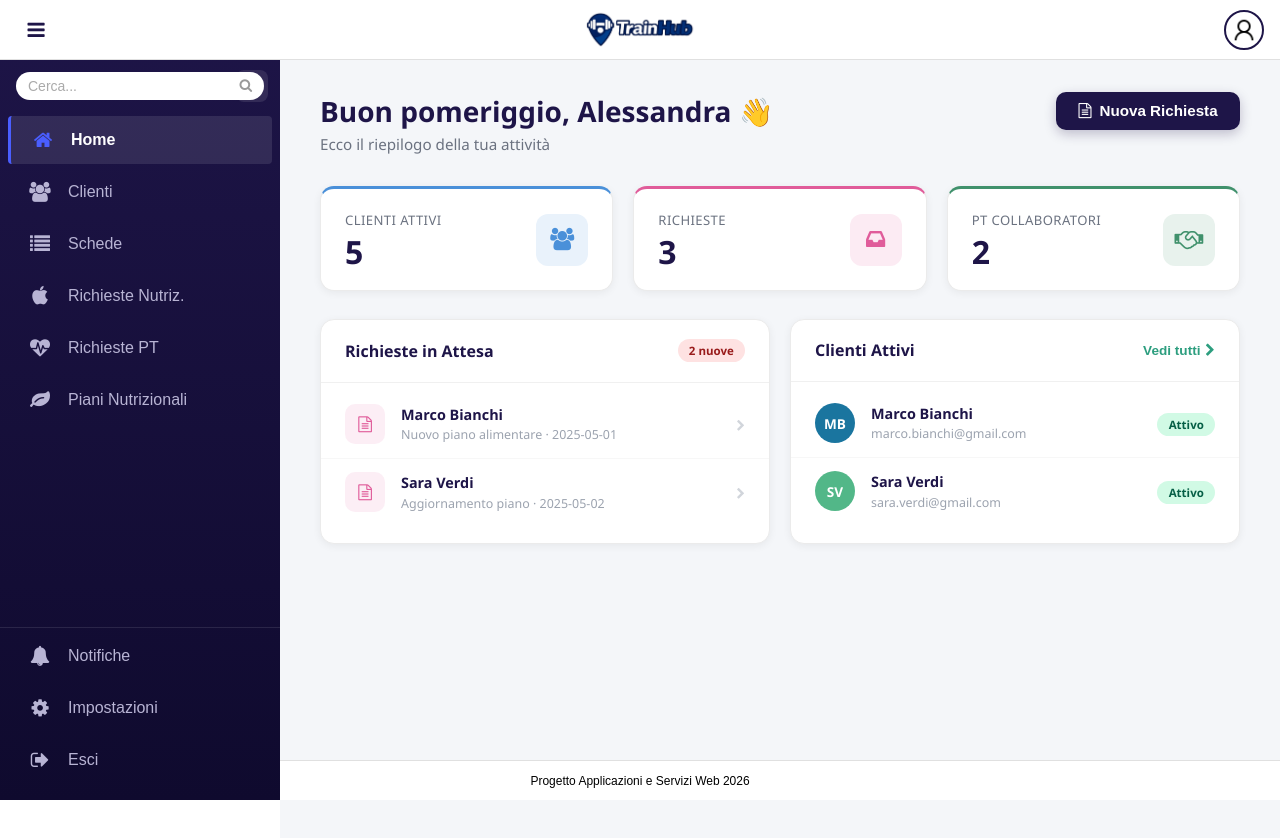
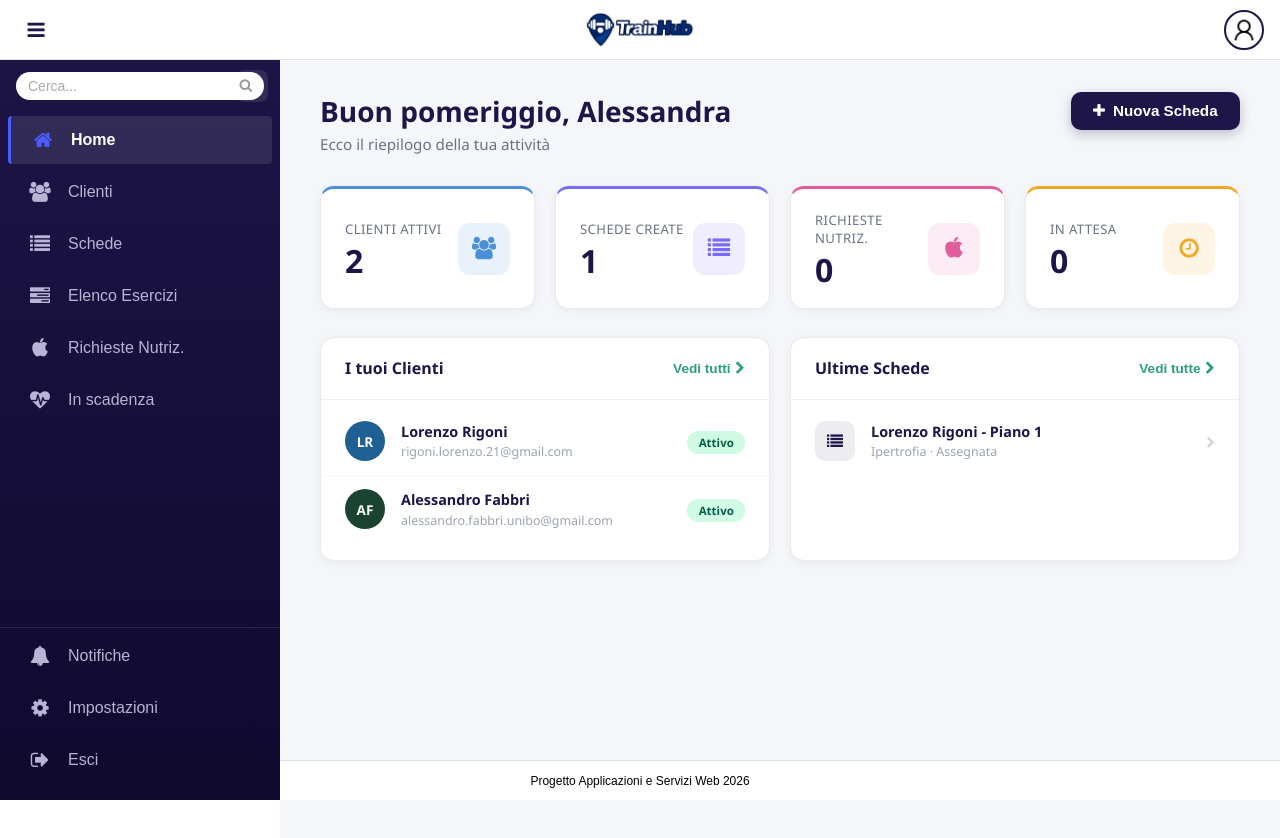
Before and after one commit to LorenzoRigoni/ASW26-TrainHub, a Vue app in the folder frontend/: page /home in a window 1280 px wide. Shown: the top 838 px of the page. Built offline with nearby package versions, Linux system fonts and the light colour scheme.

Commit message:
Added filter on menuItems based on roles. Added new pages to router (still to implement)

```diff
--- a/frontend/src/components/DashboardHome.vue
+++ b/frontend/src/components/DashboardHome.vue
@@ -4,28 +4,31 @@ import StatCard   from './StaticCard.vue'
 import ActionCard from './ActionCard.vue'
 import PanelList  from './HomePanelList.vue'
 import ListItem   from './HomeListItem.vue'
+import { ROLES } from '../constants/roles'
 
+//TODO: valutare se sostituire v-if/else... con v-show, sa W3c sembra sia consigliato usare v-show se possibile (migliora prestazioni e UX)
 const props = defineProps({
   user: {
     type: Object,
-    default: () => ({ nome: 'Alessandra', cognome: 'Versari', ruolo: 'personalTrainer' })
+    default: () => ({ name: 'Alessandra', surname: 'Versari', role: ROLES.PERSONAL_TRAINER })
   },
 
   stats: {
     type: Object,
     default: () => ({ clientiAttivi: 2, schedeCreate: 1, richiesteNutriz: 0, inAttesa: 0 })
   },
+
   clienti: {
     type: Array,
     default: () => [
-      { id: 1, nome: 'Lorenzo',    cognome: 'Rigoni', email: 'rigoni.lorenzo.21@gmail.com',    stato: 'Attivo' },
-      { id: 2, nome: 'Alessandro', cognome: 'Fabbri', email: 'alessandro.fabbri@gmail.com',    stato: 'Attivo' }
+      { id: 1, name: 'Lorenzo',    surname: 'Rigoni', email: 'rigoni.lorenzo.21@gmail.com',    status: 'Attivo' },
+      { id: 2, name: 'Alessandro', surname: 'Fabbri', email: 'alessandro.fabbri@gmail.com',    status: 'Attivo' }
     ]
   },
   schede: {
     type: Array,
     default: () => [
-      { id: 1, titolo: 'Lorenzo Rigoni - Piano 1', categoria: 'Ipertrofia', stato: 'Assegnata' }
+      { id: 1, title: 'Lorenzo Rigoni - Piano 1', category: 'Ipertrofia', status: 'Assegnata' }
     ]
   },
 
@@ -33,11 +36,11 @@ const props = defineProps({
   ultimoAllenamento: { type: Object, default: () => ({ data: '2025-04-28' }) },
   schedeCliente: {
     type: Array,
-    default: () => [{ id: 1, titolo: 'Piano Forza - Settimana 3', categoria: 'Forza', stato: 'Attiva' }]
+    default: () => [{ id: 1, title: 'Piano Forza - Settimana 3', category: 'Forza', status: 'Attiva' }]
   },
   pianiNutrizionali: {
     type: Array,
-    default: () => [{ id: 1, titolo: 'Piano Alimentare Aprile', fileName: 'piano_aprile.pdf' }]
+    default: () => [{ id: 1, title: 'Piano Alimentare Aprile', fileName: 'piano_aprile.pdf' }]
   },
 
   statsNutrizionista: {
@@ -54,8 +57,8 @@ const props = defineProps({
   clientiNutrizionista: {
     type: Array,
     default: () => [
-      { id: 1, nome: 'Marco', cognome: 'Bianchi', email: 'marco.bianchi@gmail.com', stato: 'Attivo' },
-      { id: 2, nome: 'Sara',  cognome: 'Verdi',   email: 'sara.verdi@gmail.com',    stato: 'Attivo' }
+      { id: 1, name: 'Marco', surname: 'Bianchi', email: 'marco.bianchi@gmail.com', status: 'Attivo' },
+      { id: 2, name: 'Sara',  surname: 'Verdi',   email: 'sara.verdi@gmail.com',    status: 'Attivo' }
     ]
   }
 })
@@ -103,16 +106,16 @@ const statCardsNutri = computed(() => [
     <!--HEADER -->
     <div class="dashboard-header">
       <div>
-        <h1 class="welcome-title">{{ greeting }}, {{ user.nome }} 👋</h1>
+        <h1 class="welcome-title">{{ greeting }}, {{ user.name }}</h1>
         <p class="welcome-sub">Ecco il riepilogo della tua attività</p>
       </div>
-      <button v-if="user.ruolo === 'personalTrainer'" class="btn-primary" @click="emit('nuova-scheda')">
+      <button v-if="user.role === ROLES.PERSONAL_TRAINER" class="btn-primary" @click="emit('nuova-scheda')">
         <i class="fa fa-plus"></i> Nuova Scheda
       </button>
-      <button v-else-if="user.ruolo === 'cliente'" class="btn-primary" @click="emit('inizia-allenamento')">
+      <button v-else-if="user.role === ROLES.CLIENTE" class="btn-primary" @click="emit('inizia-allenamento')">
         <i class="fa fa-play"></i> Inizia Allenamento
       </button>
-      <button v-else-if="user.ruolo === 'nutrizionista'" class="btn-primary" @click="emit('apri-richiesta', null)">
+      <button v-else-if="user.role === ROLES.NUTRIZIONISTA" class="btn-primary" @click="emit('apri-richiesta', null)">
         <i class="fa fa-file-text-o"></i> Nuova Richiesta
       </button>
     </div>
@@ -120,7 +123,7 @@ const statCardsNutri = computed(() => [
 
 
     <!-- PERSONAL TRAINER -->
-    <template v-if="user.ruolo === 'personalTrainer'">
+    <template v-if="user.role === ROLES.PERSONAL_TRAINER">
 
       <div class="stats-grid">
         <StatCard
@@ -141,18 +144,18 @@ const statCardsNutri = computed(() => [
         >
           <ListItem
             v-for="c in clienti" :key="c.id"
-            :title="`${c.nome} ${c.cognome}`"
+            :title="`${c.name} ${c.surname}`"
             :subtitle="c.email"
             @click="emit('apri-cliente', c.id)"
           >
             <template #left>
-              <div class="avatar" :style="{ background: getAvatarColor(c.nome) }">
-                {{ getInitials(c.nome, c.cognome) }}
+              <div class="avatar" :style="{ background: getAvatarColor(c.name) }">
+                {{ getInitials(c.name, c.surname) }}
               </div>
             </template>
             <template #right>
-              <span class="badge" :class="c.stato === 'Attivo' ? 'badge-attivo' : 'badge-inattivo'">
-                {{ c.stato }}
+              <span class="badge" :class="c.status === 'Attivo' ? 'badge-attivo' : 'badge-inattivo'">
+                {{ c.status }}
               </span>
             </template>
           </ListItem>
@@ -168,8 +171,8 @@ const statCardsNutri = computed(() => [
         >
           <ListItem
             v-for="s in schede" :key="s.id"
-            :title="s.titolo"
-            :subtitle="`${s.categoria} · ${s.stato}`"
+            :title="s.title"
+            :subtitle="`${s.category} · ${s.status}`"
             @click="emit('apri-scheda', s.id)"
           >
             <template #left>
@@ -185,7 +188,7 @@ const statCardsNutri = computed(() => [
     </template>
 
     <!--  CLIENTE -->
-    <template v-else-if="user.ruolo === 'cliente'">
+    <template v-else-if="user.role === ROLES.CLIENTE">
       <div class="action-cards-grid">
         <ActionCard
           icon="fa fa-book" icon-color="#4a90d9" icon-bg="rgba(74,144,217,0.12)"
@@ -240,8 +243,8 @@ const statCardsNutri = computed(() => [
         >
           <ListItem
             v-for="s in schedeCliente" :key="s.id"
-            :title="s.titolo"
-            :subtitle="`${s.categoria} · ${s.stato}`"
+            :title="s.title"
+            :subtitle="`${s.category} · ${s.status}`"
             @click="emit('apri-scheda-cliente', s.id)"
           >
             <template #left>
@@ -280,7 +283,7 @@ const statCardsNutri = computed(() => [
     </template>
 
     <!--  NUTRIZIONISTA -->
-    <template v-else-if="user.ruolo === 'nutrizionista'">
+    <template v-else-if="user.role === ROLES.NUTRIZIONISTA">
 
       <div class="stats-grid stats-grid--3">
         <StatCard
@@ -325,17 +328,17 @@ const statCardsNutri = computed(() => [
         >
           <ListItem
             v-for="c in clientiNutrizionista" :key="c.id"
-            :title="`${c.nome} ${c.cognome}`"
+            :title="`${c.name} ${c.surname}`"
             :subtitle="c.email"
             @click="emit('apri-cliente-nutrizionista', c.id)"
           >
             <template #left>
-              <div class="avatar" :style="{ background: getAvatarColor(c.nome) }">
-                {{ getInitials(c.nome, c.cognome) }}
+              <div class="avatar" :style="{ background: getAvatarColor(c.name) }">
+                {{ getInitials(c.name, c.surname) }}
               </div>
             </template>
             <template #right>
-              <span class="badge badge-attivo">{{ c.stato }}</span>
+              <span class="badge badge-attivo">{{ c.status }}</span>
             </template>
           </ListItem>
         </PanelList>
--- a/frontend/src/components/HomeListItem.vue
+++ b/frontend/src/components/HomeListItem.vue
@@ -1,7 +1,5 @@
 <script setup>
 // Singola riga di lista.
-// Slot #left  → avatar o icona (opzionale, ha un default)
-// Slot #right → badge, freccia, bottone download, ecc.
 defineProps({
   title:    { type: String, required: true },
   subtitle: { type: String, default: '' },
@@ -42,11 +40,22 @@ const emit = defineEmits(['click'])
   transition: background-color 0.15s;
   border-bottom: 1px solid #f7f7f7;
 }
-.list-item:last-child { border-bottom: none; }
-.list-item:hover { background-color: #f8f9ff; }
 
-.list-item-left  { flex-shrink: 0; }
-.list-item-right { flex-shrink: 0; }
+.list-item:last-child {
+    border-bottom: none;
+}
+
+.list-item:hover {
+    background-color: #f8f9ff;
+}
+
+.list-item-left  {
+    flex-shrink: 0;
+}
+
+.list-item-right {
+    flex-shrink: 0;
+}
 
 .item-info {
   flex: 1;
@@ -55,6 +64,7 @@ const emit = defineEmits(['click'])
   gap: 0.15rem;
   min-width: 0;
 }
+
 .item-title {
   font-size: 0.9rem;
   font-weight: 600;
@@ -63,6 +73,7 @@ const emit = defineEmits(['click'])
   overflow: hidden;
   text-overflow: ellipsis;
 }
+
 .item-sub {
   font-size: 0.78rem;
   color: #9ca3af;
--- a/frontend/src/components/SideMenu.vue
+++ b/frontend/src/components/SideMenu.vue
@@ -1,11 +1,16 @@
 <script setup>
 import { ref } from 'vue'
 import SideMenuItem from './SideMenuItem.vue'
+import { ROLES } from '../constants/roles'
 
 const props = defineProps({
   isOpen: {
     type: Boolean,
     default: true
+  },
+  role: {
+    type: String,
+    required: true
   }
 })
 
@@ -16,12 +21,14 @@ const activeItem = ref('home')
 const searchQuery = ref('')
 
 const menuItems = [
-  { id: 'home',          icon: 'fa fa-home',   label: 'Home' },
-  { id: 'clients',       icon: 'fa fa-users',  label: 'Clienti' },
-  { id: 'schede',        icon: 'fa fa-list',   label: 'Schede' },
-  { id: 'richieste-nutriz', icon: 'fa fa-apple', label: 'Richieste Nutriz.' },
-  { id: 'richieste-pt',  icon: 'fa fa-heartbeat', label: 'Richieste PT' },
-  { id: 'piani-nutriz',  icon: 'fa fa-leaf',   label: 'Piani Nutrizionali' },
+  { id: 'home', icon: 'fa fa-home', label: 'Home', route: '.', roles: [ROLES.PERSONAL_TRAINER,ROLES.CLIENTE,ROLES.NUTRIZIONISTA] },
+  { id: 'clients', icon: 'fa fa-users', label: 'Clienti', route: '.', roles: [ROLES.PERSONAL_TRAINER,ROLES.NUTRIZIONISTA] },
+  { id: 'schede', icon: 'fa fa-list', label: 'Schede', route: '.', roles: [ROLES.PERSONAL_TRAINER,ROLES.CLIENTE] },
+  { id: 'diario', icon: 'fa fa-book', label: 'Diario', route: '.', roles: [ROLES.CLIENTE] },
+  { id: 'esercizi', icon: 'fa fa-tasks', label: 'Elenco Esercizi', route: '/ElencoEsercizi', roles: [ROLES.PERSONAL_TRAINER] },
+  { id: 'richieste-nutriz', icon: 'fa fa-apple', label: 'Richieste Nutriz.', route: '/RichiesteNutrizionista', roles: [ROLES.PERSONAL_TRAINER,ROLES.NUTRIZIONISTA] },
+  { id: 'richieste-pt', icon: 'fa fa-heartbeat', label: 'In scadenza', route: '/Scadenze', roles: [ROLES.PERSONAL_TRAINER] },
+  { id: 'piani-nutriz', icon: 'fa fa-leaf', label: 'Piani Nutrizionali', route: '.', roles: [ROLES.CLIENTE,ROLES.NUTRIZIONISTA] },
 ]
 
 const bottomItems = [
@@ -35,11 +42,13 @@ const handleItemClick = (id) => {
 }
 
 const filteredItems = () => {
-  if (!searchQuery.value) return menuItems
-  return menuItems.filter(item =>
-    item.label.toLowerCase().includes(searchQuery.value.toLowerCase())
-  )
+  return menuItems
+    .filter(item => item.roles.includes(props.role))
+    .filter(item =>
+      item.label.toLowerCase().includes(searchQuery.value.toLowerCase())
+    )
 }
+
 </script>
 
 <template>
@@ -231,8 +240,16 @@ const filteredItems = () => {
   margin-bottom: 0.5rem;
 }
 
+.side-menu::-webkit-scrollbar {
+  width: 4px;
+}
 
-.side-menu::-webkit-scrollbar { width: 4px; }
-.side-menu::-webkit-scrollbar-track { background: transparent; }
-.side-menu::-webkit-scrollbar-thumb { background: rgba(255,255,255,0.15); border-radius: 2px; }
+.side-menu::-webkit-scrollbar-track {
+  background: transparent;
+}
+
+.side-menu::-webkit-scrollbar-thumb {
+  background: rgba(255,255,255,0.15);
+  border-radius: 2px;
+}
 </style>
--- /dev/null
+++ b/frontend/src/constants/roles.js
@@ -0,0 +1,5 @@
+export const ROLES = {
+  PERSONAL_TRAINER: 'personal-trainer',
+  CLIENTE: 'cliente',
+  NUTRIZIONISTA: 'nutrizionista'
+}
--- a/frontend/src/pages/Home.vue
+++ b/frontend/src/pages/Home.vue
@@ -1,41 +1,46 @@
 <script setup>
 import { ref } from 'vue'
+import { ROLES } from '../constants/roles.js'
 import Footer from '../components/Footer.vue'
 import Navbar from '../components/NavBar.vue'
 import SideMenu from '../components/SideMenu.vue'
 import DashboardHome from '../components/DashboardHome.vue'
 
-// Stato sidebar
+//Al momento per vedere come cambiano le varie home, cambiamo ruolo: ''. I valori possibili sono personalTrainer, cliente, nutrizionista.
+const userLogged = ref({ name: 'Alessandra', surname: 'Versari', role: ROLES.PERSONAL_TRAINER })
+
+
+// Dati temporanei di test
+const customersList = ref([
+  { id: 1, name: 'Lorenzo', surname: 'Rigoni', email: 'rigoni.lorenzo.21@gmail.com', status: 'Attivo' },
+  { id: 2, name: 'Alessandro', surname: 'Fabbri', email: 'alessandro.fabbri.unibo@gmail.com', status: 'Attivo' }
+])
+
+const programsList = ref([
+  { id: 1, title: 'Lorenzo Rigoni - Piano 1', category: 'Ipertrofia', status: 'Assegnata' }
+])
+
+
 const sidebarOpen = ref(true)
 
 const toggleSidebar = () => {
   sidebarOpen.value = !sidebarOpen.value
 }
 
-// Dati temporanei di test
-const listaClienti = ref([
-  { id: 1, nome: 'Lorenzo', cognome: 'Rigoni', email: 'rigoni.lorenzo.21@gmail.com', stato: 'Attivo' },
-  { id: 2, nome: 'Alessandro', cognome: 'Fabbri', email: 'alessandro.fabbri.unibo@gmail.com', stato: 'Attivo' }
-])
-
-const listaSchede = ref([
-  { id: 1, titolo: 'Lorenzo Rigoni - Piano 1', categoria: 'Ipertrofia', stato: 'Assegnata' }
-])
 </script>
 
 <template>
   <div id="app">
     <Navbar @toggle-sidebar="toggleSidebar" />
 
-    <SideMenu :isOpen="sidebarOpen" @close="sidebarOpen = false" />
+    <SideMenu :isOpen="sidebarOpen" :role = "userLogged.role" @close="sidebarOpen = false" />
 
     <main class="main-content" :class="{ 'sidebar-open': sidebarOpen }">
-      <!--  Al momento per vedere come cambiano le varie home, cambiamo ruolo: ''. I valori possibili sono personalTrainer, cliente, nutrizionista.-->
       <DashboardHome
-        :user="{ nome: 'Alessandra', cognome: 'Versari', ruolo: 'nutrizionista' }"
+        :user="userLogged"
         :stats="{ clientiAttivi: 2, schedeCreate: 1, richiesteNutriz: 0, inAttesa: 0 }"
-        :clienti="listaClienti"
-        :schede="listaSchede"
+        :clienti="customersList"
+        :schede="programsList"
       />
     </main>
 
--- a/frontend/src/pages/Login.vue
+++ b/frontend/src/pages/Login.vue
@@ -48,7 +48,7 @@ const login = () => {
     </div>
 </template>
 
-<style>
+<style scoped>
 
 .login-page {
   height: 100vh;
```
Also changed, not shown: frontend/src/pages/DettaglioProgramma.vue (added, +18 -0 lines), frontend/src/pages/DiarioCliente.vue (added, +18 -0 lines), frontend/src/pages/ListaClienti.vue (added, +18 -0 lines), frontend/src/pages/ListaProgrammi.vue (added, +18 -0 lines), frontend/src/pages/Scadenze.vue (added, +19 -0 lines), frontend/src/router/index.js (+12 -1 lines).
